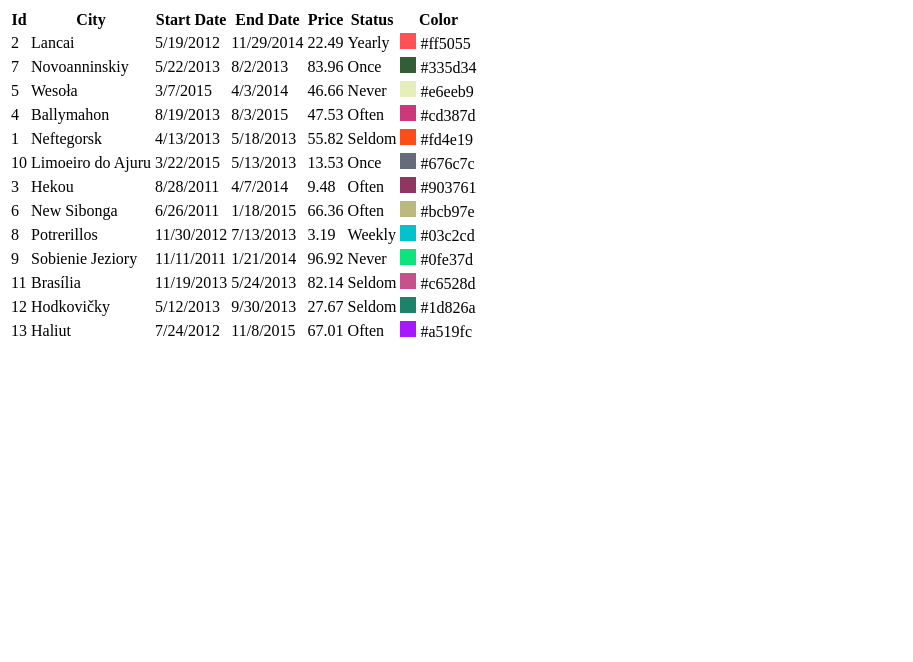
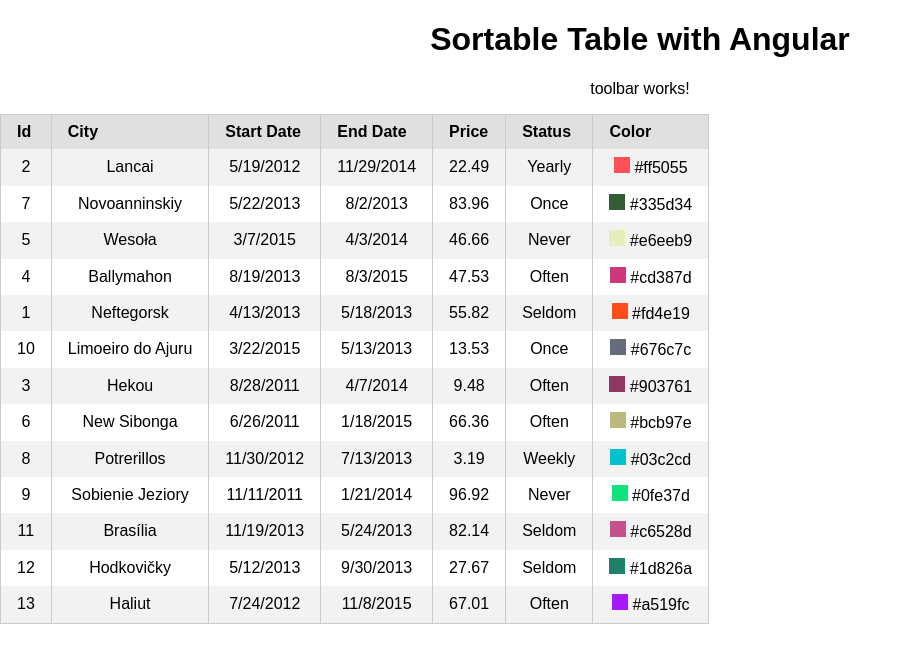
Before and after one commit to shindesharad71/MEAN-Stack-CRUD-With-TypeScript, an Angular app: page / in a window 1280 px wide. Shown: the top 662 px of the page, without its empty margins (0-913 px from the left). Built offline with nearby package versions, Linux system fonts and the light colour scheme.

Commit message:
Added: TOolbar

```diff
--- a/src/app/app.component.html
+++ b/src/app/app.component.html
@@ -1,3 +1,7 @@
-<div class="container">
+<section id="header">
+	<h1>Sortable Table with Angular</h1>
+</section>
+<section>
+	<app-toolbar></app-toolbar>
 	<app-table></app-table>
-</div>
+</section>
--- a/src/app/app.component.scss
+++ b/src/app/app.component.scss
@@ -0,0 +1,4 @@
+section {
+  margin-bottom: 16px;
+  text-align: center;
+}
--- a/src/app/app.module.ts
+++ b/src/app/app.module.ts
@@ -6,12 +6,14 @@ import { AppComponent } from './app.component';
 import { TableComponent } from './table/table.component';
 import { FormsModule } from '@angular/forms';
 import { SortDirective } from './sort.directive';
+import { ToolbarComponent } from './toolbar/toolbar.component';
 
 @NgModule({
   declarations: [
     AppComponent,
     TableComponent,
-    SortDirective
+    SortDirective,
+    ToolbarComponent
   ],
   imports: [
     BrowserModule,
--- a/src/app/table/table.component.html
+++ b/src/app/table/table.component.html
@@ -1,4 +1,4 @@
-<table class="table table-striped border mt-1">
+<table class="pure-table pure-table-striped">
 	<thead>
 		<tr>
 			<th
--- /dev/null
+++ b/src/app/toolbar/toolbar.component.html
@@ -0,0 +1 @@
+<p>toolbar works!</p>
--- /dev/null
+++ b/src/app/toolbar/toolbar.component.ts
@@ -0,0 +1,15 @@
+import { Component, OnInit } from '@angular/core';
+
+@Component({
+  selector: 'app-toolbar',
+  templateUrl: './toolbar.component.html',
+  styleUrls: ['./toolbar.component.scss']
+})
+export class ToolbarComponent implements OnInit {
+
+  constructor() { }
+
+  ngOnInit(): void {
+  }
+
+}
--- a/src/index.html
+++ b/src/index.html
@@ -6,6 +6,10 @@
 		<base href="/" />
 		<meta name="viewport" content="width=device-width, initial-scale=1" />
 		<link rel="icon" type="image/x-icon" href="favicon.ico" />
+		<link
+			rel="stylesheet"
+			href="https://unpkg.com/purecss@2.0.3/build/pure-min.css"
+		/>
 	</head>
 	<body>
 		<app-root></app-root>
```
Also changed, not shown: src/app/toolbar/toolbar.component.scss (added), 1 other file (tests, documents, lock files or other folders).
